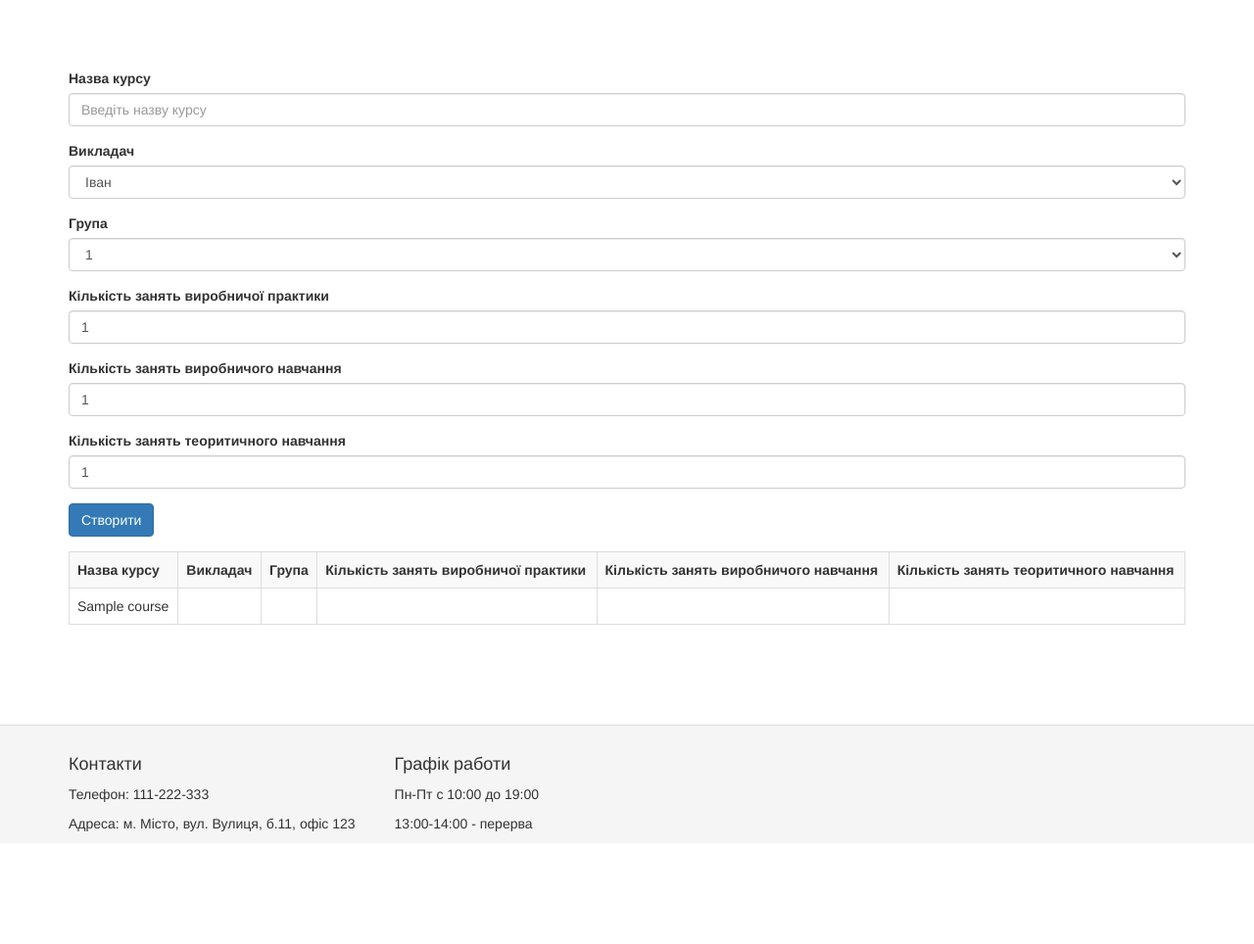
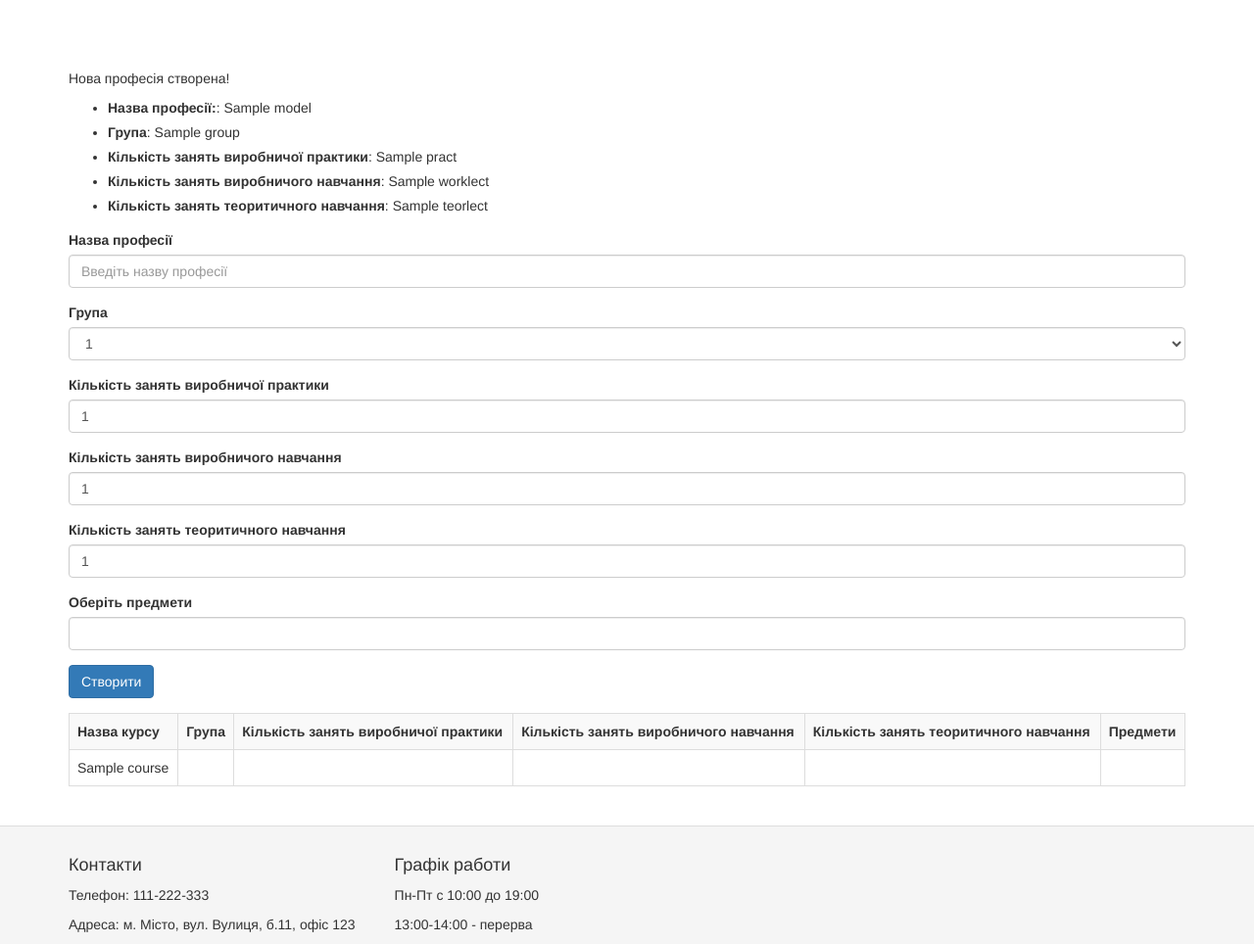
Before and after one commit to doomster86/czflntest, a Yii app: template views/site/courses.php in a window 1280 px wide. Shown: the whole page at 98% size. Before the commit the page ends 849 px from the top, so only its background shows below. Run offline with PHP 8.4 and a stand-in for Yii, Linux system fonts and the light colour scheme; the template is opened without the code that fills it: most values are stand-ins (such as "Sample title", 1, 10 or a date in 2020); form fields are guessed from the names that the template uses; data that the repository does not hold is empty; some libraries are stand-ins or nearby versions.

Commit message:
Pjax in courses form Pjax - Ajax for Yii2

```diff
--- a/models/CoursesForm.php
+++ b/models/CoursesForm.php
@@ -8,16 +8,16 @@ use yii\base\Model;
 class CoursesForm extends Model
 {
     public $name; //назва курсу
-    public $teacher; //викладач курсу
     public $group; //група
     public $pract; //кількість занять виробничої практики
     public $worklect; //кількість занять виробничого навчання
     public $teorlect; //кількість занять теоритичного навчання
+    public $subject; //предмети
 
     public function rules()
     {
         return [
-            [['name', 'teacher', 'group', 'pract', 'worklect', 'teorlect'], 'required', 'message'=>'Обовязкове поле'],
+            [['name', 'group', 'subject','pract', 'worklect', 'teorlect'], 'required', 'message'=>'Обовязкове поле'],
         ];
     }
 
--- a/views/site/courses.php
+++ b/views/site/courses.php
@@ -2,15 +2,36 @@
 use yii\helpers\Html;
 use yii\bootstrap\ActiveForm;
 use yii\widgets\LinkPager;
+use yii\widgets\Pjax;
 
-$this->title = 'Створити новий курс';
+$this->title = 'Створити нову професію';
 $this->params['breadcrumbs'][] = $this->title;
 ?>
-<?php $form = ActiveForm::begin(); ?>
+<?php
+    Pjax::begin([
+    // Pjax options
+    ]);
+        if (!empty($model->name)):
+?>
 
-<?= $form->field($model, 'name')->label('Назва курсу')->textInput(['placeholder' => 'Введіть назву курсу']) ?>
+            <p>Нова професія створена!</p>
 
-<?= $form->field($model, 'teacher')->label('Викладач')->dropDownList(['Іван','Не Іван']) ?>
+            <ul>
+                <li><label>Назва професії: </label>: <?= Html::encode($model->name) ?></li>
+                <li><label>Група</label>: <?= Html::encode($model->group) ?></li>
+                <li><label>Кількість занять виробничої практики</label>: <?= Html::encode($model->pract) ?></li>
+                <li><label>Кількість занять виробничого навчання</label>: <?= Html::encode($model->worklect) ?></li>
+                <li><label>Кількість занять теоритичного навчання</label>: <?= Html::encode($model->teorlect) ?></li>
+            </ul>
+
+    <?php
+        endif;
+        $form = ActiveForm::begin([
+            'options' => ['data' => ['pjax' => true]],
+        ]);
+    ?>
+
+            <?= $form->field($model, 'name')->label('Назва професії')->textInput(['placeholder' => 'Введіть назву професії']) ?>
 
             <?= $form->field($model, 'group')->label('Група')->dropDownList(['1','2']) ?>
 
@@ -20,20 +41,25 @@ $this->params['breadcrumbs'][] = $this->title;
 
             <?= $form->field($model, 'teorlect')->label('Кількість занять теоритичного навчання')->textInput(['type' => 'number', 'min' => '1', 'value' =>'1']) ?>
 
+            <?= $form->field($model, 'subject')->label('Оберіть предмети')->checkboxList(['П1', 'П2', 'П3', 'П4', 'П5', 'П6', 'П7', 'П8']); ?>
+
             <div class="form-group">
                 <?= Html::submitButton('Створити', ['class' => 'btn btn-primary']) ?>
             </div>
 
-<?php ActiveForm::end(); ?>
+<?php
+        ActiveForm::end();
+    Pjax::end();
+?>
 
 <table class="table table-striped table-bordered">
     <tr>
         <th>Назва курсу</th>
-        <th>Викладач</th>
         <th>Група</th>
         <th>Кількість занять виробничої практики</th>
         <th>Кількість занять виробничого навчання</th>
         <th>Кількість занять теоритичного навчання</th>
+        <th>Предмети</th>
     </tr>
     <?php foreach ($courses as $cours): ?>
     <tr>
```
Also changed, not shown: controllers/SiteController.php (+2 -21 lines), models/EntryForm.php (deleted, +0 -19 lines), views/site/courses-confirm.php (+5 -4 lines), views/site/entry-confirm.php (deleted, +0 -9 lines), views/site/entry.php (deleted, +0 -15 lines). Lines whose indentation alone changed are shown as unchanged.
